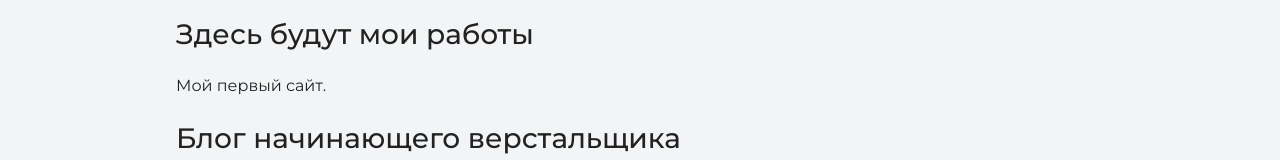
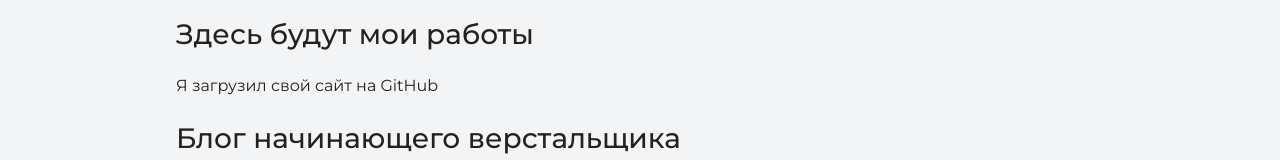
Before and after one commit to HellWorld89/My-First-Port, a plain HTML site: page index.html in a window 1280 px wide. Shown: the part 1614-1774 px from the top of the page. Drawn offline with nearby package versions, Linux system fonts and the light colour scheme.

Commit message:
Добавляет строку в мои работы

```diff
--- a/index.html
+++ b/index.html
@@ -29,7 +29,7 @@
       <h2 class="subheading">Мои работы</h2>
 
       <h3>Здесь будут мои работы</h3>
-      <p>Мой первый сайт.</p>
+      <p>Я загрузил свой сайт на GitHub</p>
 
       <h3>Блог начинающего верстальщика</h3>
       <p>Статический блог про обучение HTML и CSS.</p>
```
